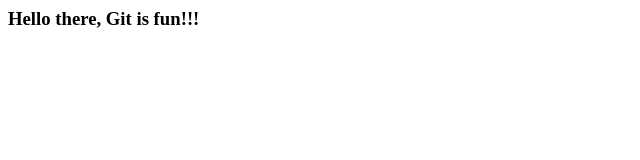
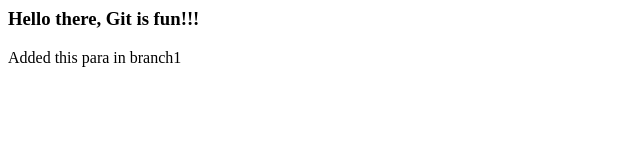
Before and after one commit to adarshSrivast/Local-Repo, a plain HTML site: page index.html in a window 1280 px wide. Shown: the whole page, without its empty margins (0-640 px from the left). Drawn offline with Linux system fonts and the light colour scheme.

Commit message:
Added a new para to branch1

```diff
--- a/index.html
+++ b/index.html
@@ -1 +1,3 @@
 <h3>Hello there, Git is fun!!!</h3>
+
+<p>Added this para in branch1</p>
```
